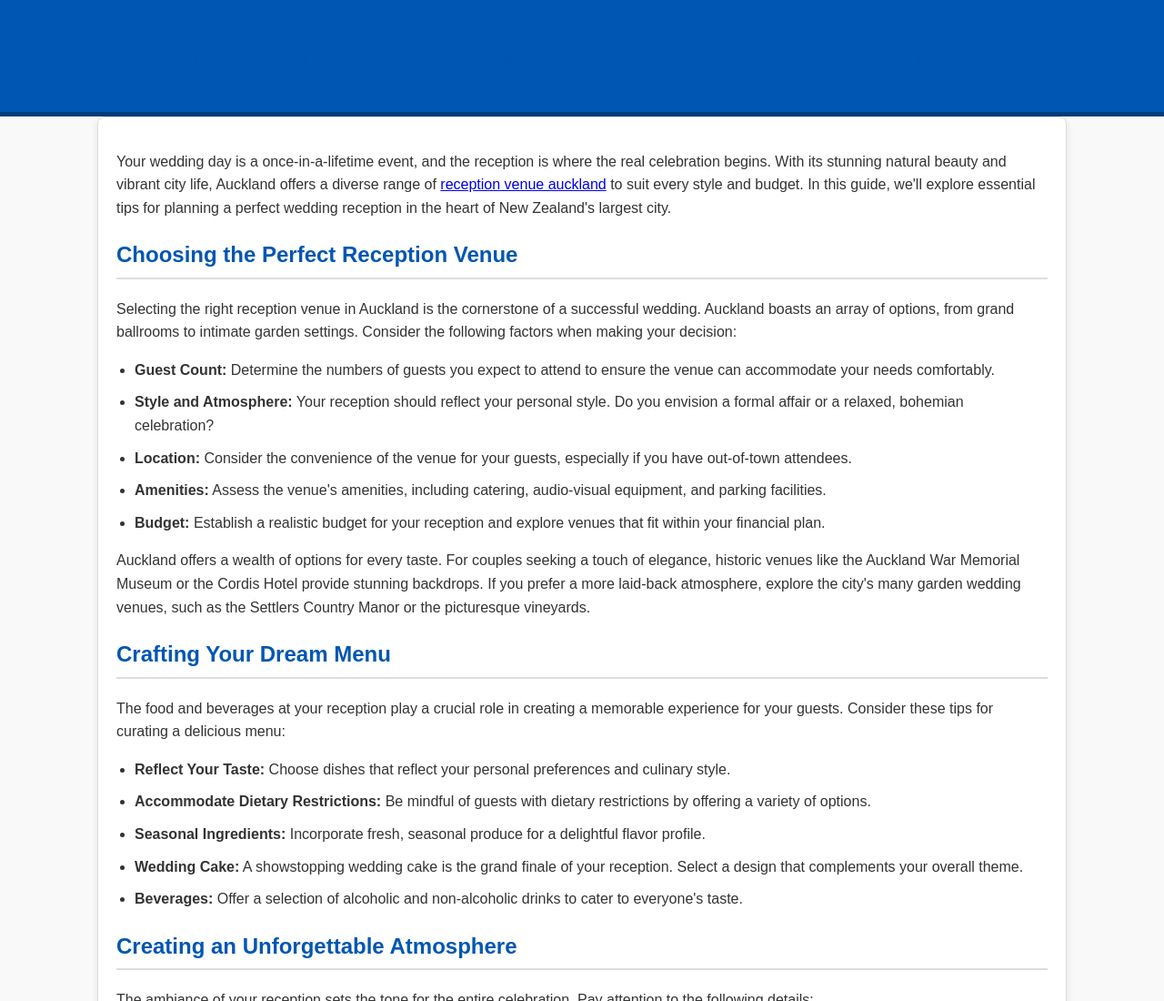
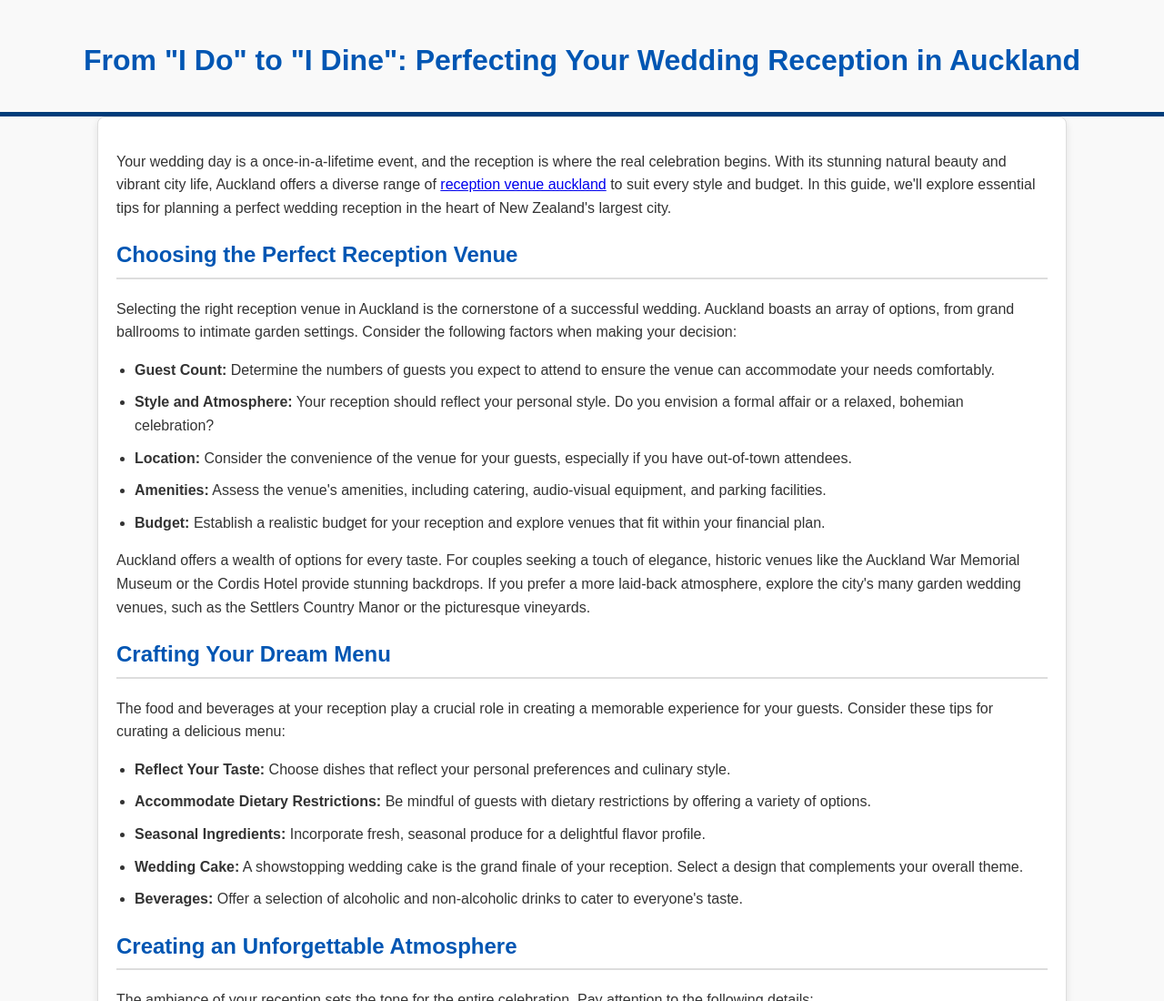
Before and after one commit to roberthinsom/Reception-Venue-Auckland, a plain HTML site: page index.html in a window 1280 px wide. Shown: the top 1100 px of the page at 91% size. Drawn offline with Linux system fonts and the light colour scheme.

Commit message:
Update index.html

```diff
--- a/index.html
+++ b/index.html
@@ -15,7 +15,6 @@
             background-color: #f9f9f9;
         }
         header {
-            background: #0056b3;
             color: #fff;
             padding: 20px 0;
             text-align: center;
```
